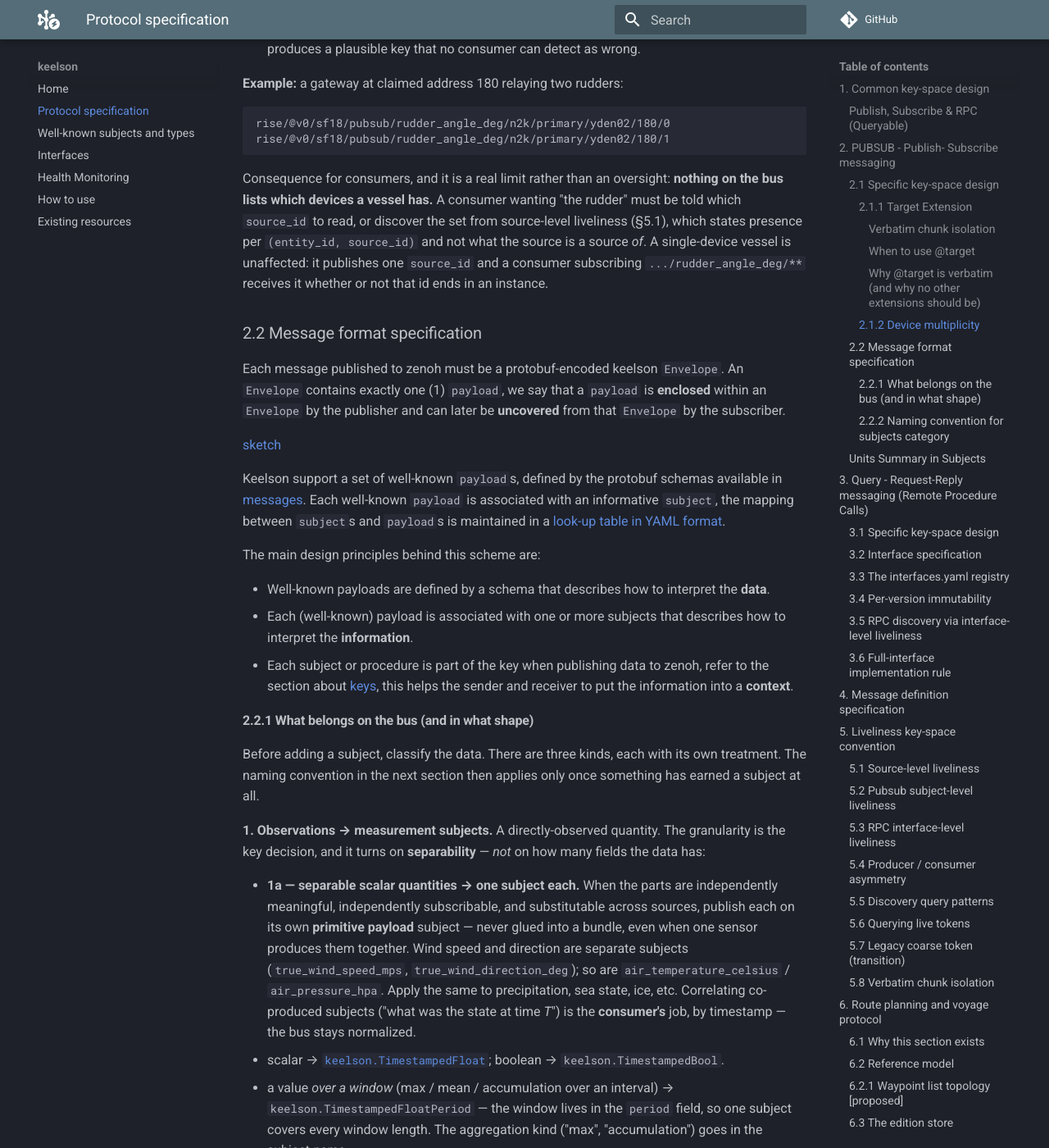
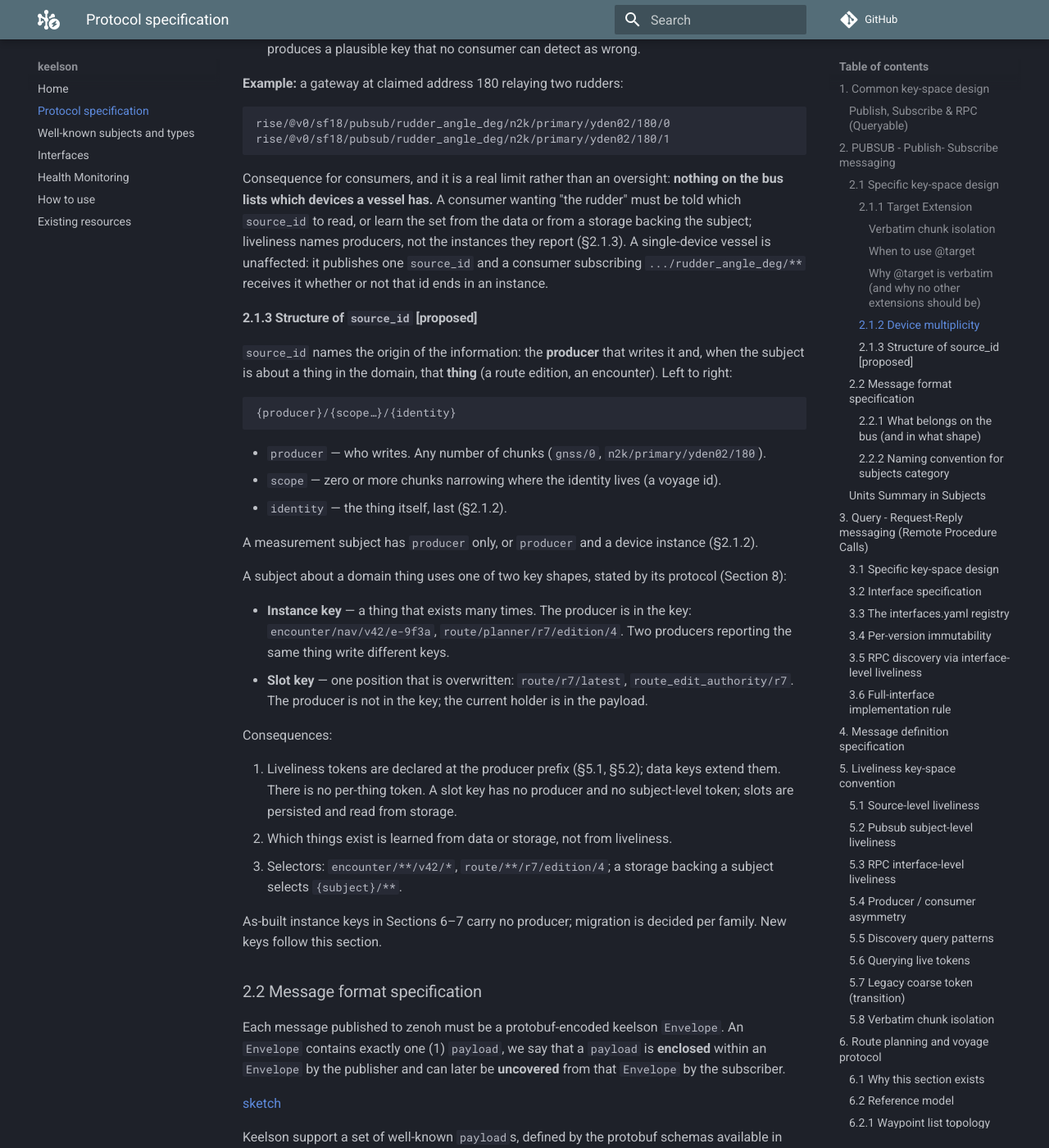
Before and after one commit to RISE-Maritime/keelson, an MkDocs documentation site: the page built from docs/protocol-specification.md, in a window 1280 px wide and 1400 px high, scrolled down 4315 px. Shown: the whole window at 82% size. Built offline with MkDocs 1.6.1 and Material for MkDocs 9.7.7, drawn with Linux system fonts in a browser that asks for light colours; comment, search, counter and statistics services are not loaded; some of the changed text lies outside the part shown.

Commit message:
docs(spec): structure of source_id (§2.1.3) and the protocol specification format (§8)
source_id is read as {producer}/{scope…}/{identity}. Subjects about a
domain thing use one of two key shapes: instance keys carry the producer,
slot keys do not. Liveliness tokens sit at the producer prefix; there is
no per-thing token and no token for a slot. §2.1.2, §5.1 and §5.2 are
amended to match, and §6.3's key table gains a Shape column.

§8 states what a protocol specification must contain and where it lives
(docs/protocols/{name}.md). Sections 6 and 7 are the existing protocols.

Co-Authored-By: Claude Opus 5 (1M context) <noreply@anthropic.com>

````diff
--- a/docs/protocol-specification.md
+++ b/docs/protocol-specification.md
@@ -41,7 +41,7 @@ With
 
 * `pubsub` being the hard-coded word "pubsub" letting users directly identify key expression category
 * `subject` being a well-known subject describing the information contained within the payloads published to this key. The concept of subjects is further described under Data format below.
-* `source_id` being a unique id for the source producing the information described by `subject`. `source_id` may contain any number of addititional levels (i.e. forward slashes `/`) ei. camera/rbg/0
+* `source_id` identifying the origin of the information: the producer that writes it and, where the subject is about a thing in the domain, that thing. It may span several chunks (e.g. `camera/rgb/0`); §2.1.3 gives the order.
 
 #### 2.1.1 Target Extension
 
@@ -169,12 +169,51 @@ rise/@v0/sf18/pubsub/rudder_angle_deg/n2k/primary/yden02/180/1
 
 Consequence for consumers, and it is a real limit rather than an oversight:
 **nothing on the bus lists which devices a vessel has.** A consumer wanting
-"the rudder" must be told which `source_id` to read, or discover the set from
-source-level liveliness (§5.1), which states presence per `(entity_id,
-source_id)` and not what the source is a source *of*. A single-device vessel is
+"the rudder" must be told which `source_id` to read, or learn the set from the data or from
+a storage backing the subject; liveliness names producers, not the instances
+they report (§2.1.3). A single-device vessel is
 unaffected: it publishes one `source_id` and a consumer subscribing
 `.../rudder_angle_deg/**` receives it whether or not that id ends in an
 instance.
+
+#### 2.1.3 Structure of `source_id` **[proposed]**
+
+`source_id` names the origin of the information: the **producer** that writes
+it and, when the subject is about a thing in the domain, that **thing** (a route
+edition, an encounter). Left to right:
+
+```
+{producer}/{scope…}/{identity}
+```
+
+* `producer` — who writes. Any number of chunks (`gnss/0`, `n2k/primary/yden02/180`).
+* `scope` — zero or more chunks narrowing where the identity lives (a voyage id).
+* `identity` — the thing itself, last (§2.1.2).
+
+A measurement subject has `producer` only, or `producer` and a device instance
+(§2.1.2).
+
+A subject about a domain thing uses one of two key shapes, stated by its
+protocol (Section 8):
+
+* **Instance key** — a thing that exists many times. The producer is in the
+  key: `encounter/nav/v42/e-9f3a`, `route/planner/r7/edition/4`. Two producers
+  reporting the same thing write different keys.
+* **Slot key** — one position that is overwritten: `route/r7/latest`,
+  `route_edit_authority/r7`. The producer is not in the key; the current holder
+  is in the payload.
+
+Consequences:
+
+1. Liveliness tokens are declared at the producer prefix (§5.1, §5.2); data
+   keys extend them. There is no per-thing token. A slot key has no producer
+   and no subject-level token; slots are persisted and read from storage.
+2. Which things exist is learned from data or storage, not from liveliness.
+3. Selectors: `encounter/**/v42/*`, `route/**/r7/edition/4`; a storage backing
+   a subject selects `{subject}/**`.
+
+As-built instance keys in Sections 6–7 carry no producer; migration is decided
+per family. New keys follow this section.
 
 ### 2.2 Message format specification
 
@@ -407,7 +446,7 @@ The fourth row is a *form* of the second rather than an orthogonal fact, and it
 {base_path}/@v0/{entity_id}/*/{source_id}
 ```
 
-Declared exactly once per producing *identity* — the `(entity_id, source_id)` pair — at session open; undeclared on shutdown (Zenoh delivers leave events automatically on session close, clean or crashed). The token states "the producer identified by `{entity_id}/{source_id}` is present on the bus" — not which category, subjects or interfaces; those are conveyed by the per-capability tokens. Most processes expose exactly one `source_id` and therefore hold exactly one source-level token; a process that publishes under several `source_id`s (e.g. one poller fanning out per-channel identities) declares one source-level token per identity, so that consumers correlating presence per `(entity_id, source_id)` see each of them.
+Declared exactly once per producer — the `(entity_id, producer prefix)` pair of §2.1.3 — at session open; undeclared on shutdown (Zenoh delivers leave events automatically on session close, clean or crashed). The token states "the producer identified by `{entity_id}/{source_id}` is present on the bus" — not which category, subjects or interfaces; those are conveyed by the per-capability tokens. A process whose keys extend one producer prefix with scope and identity chunks (§2.1.3) holds one token, at the prefix. A process writing as several producers (one poller fanning out per-channel identities under distinct prefixes) holds one per prefix.
 
 The `*` occupies the category slot (`pubsub`, `@rpc`, ...) because source-level presence is category-agnostic — placing it under a verbatim chunk would misrepresent its scope. Note that since `@rpc` is a verbatim chunk, the wildcard never actually intersects RPC-scoped patterns; RPC capability is discovered through the interface-level token, not through this one.
 
@@ -417,7 +456,7 @@ The `*` occupies the category slot (`pubsub`, `@rpc`, ...) because source-level
 {base_path}/@v0/{entity_id}/pubsub/{subject}/{source_id}
 ```
 
-Same shape as a published pubsub key — for a source publishing about *itself*. One token per subject the source is currently configured or wired to publish.
+Same shape as a published pubsub key — for a source publishing about *itself*. One token per subject the source is currently configured or wired to publish. On a subject whose keys carry scope or identity chunks the token ends at the producer prefix (§2.1.3) and every data key extends it. A slot subject (§2.1.3) has no subject-level token.
 
 A source publishing about other entities does not have that shape, and this sentence claimed it did until the gap was noticed: its keys carry the `@target/{target_id}` extension (Section 2.1.1), which no wildcard crosses. Such a source declares a **second, target-scoped token** per subject:
 
@@ -667,18 +706,20 @@ Resolving `RouteRef{r, N}` is therefore a `get` on `route/{r}/edition/{N}`.
 Which subjects survive a restart is configured in the Zenoh router's
 `storage_manager`, not encoded in a separate `state/` key tree:
 
-| Key | Persisted | Cardinality |
-|---|---|---|
-| `route/{route_id}/edition/{N}` | yes | one per edition, immutable once written |
-| `route/{route_id}/latest` | yes | one per route |
-| `voyage/{voyage_id}` | yes | one per voyage |
-| `route_change_event/{route_id}/{change_id}` | yes | append-only, one per bump |
-| `route_signature/{route_id}/edition/{N}` | yes | one per signed edition (§6.3.1) |
-| `route_status/{route_id}` | no | latest wins |
-| `route_edit_authority/{route_id}` | no | latest wins |
-| `route_edit_request/{route_id}` | no | transient |
-| `route_execution/{voyage_id}` | no | 1 Hz, latest wins |
-| `envelope_exceedance/{voyage_id}/{exceedance_id}` | yes | one key per breach, restated until it clears |
+| Key | Shape (§2.1.3) | Persisted | Cardinality |
+|---|---|---|---|
+| `route/{route_id}/edition/{N}` | instance | yes | one per edition, immutable once written |
+| `route/{route_id}/latest` | slot | yes | one per route |
+| `voyage/{voyage_id}` | instance | yes | one per voyage |
+| `route_change_event/{route_id}/{change_id}` | instance | yes | append-only, one per bump |
+| `route_signature/{route_id}/edition/{N}` | instance | yes | one per signed edition (§6.3.1) |
+| `route_status/{route_id}` | slot | no | latest wins |
+| `route_edit_authority/{route_id}` | slot | no | latest wins |
+| `route_edit_request/{route_id}` | slot | no | transient |
+| `route_execution/{voyage_id}` | slot | no | 1 Hz, latest wins |
+| `envelope_exceedance/{voyage_id}/{exceedance_id}` | instance | yes | one key per breach, restated until it clears |
+
+The instance keys above predate §2.1.3 and carry no producer chunk; see the migration note there.
 
 An edition key, once written, MUST NOT be rewritten. Editions are the audit
 trail; a mutable edition is not one.
@@ -1359,3 +1400,29 @@ says *why* there is no value, which presence alone cannot — "no GNSS fitted" a
 "the GNSS failed" are both absences and a relief needs to be told which. The
 `AVAILABILITY_UNKNOWN = 0` sentinel, and any value a build does not recognise,
 both fail closed under the MUST above.
+
+## 8. Protocol specifications **[proposed]**
+
+A protocol is a set of subjects and interfaces that only make sense together:
+messages published by different roles, in an order, with rules about who may
+write what. Sections 6 and 7 are protocols. A new family of related subjects is
+registered as a protocol, not as loose subjects.
+
+A protocol specification has these sections, in this order:
+
+1. **Purpose** — the gap it fills.
+2. **Roles** — who participates, by function (advisor, decision holder, conn
+   holder), not by connector name.
+3. **Keys** — one table: subject or interface, key template, shape (instance /
+   slot, §2.1.3), storage (none / latest / history), rate or cardinality.
+4. **Lifecycle** — for each subject whose value changes: its states, the field
+   that carries them, and the role allowed to make each transition. The proto
+   default is never a state.
+5. **Sequence** — the steps in order, as a diagram plus a line per step: role,
+   message, guard. Where a step is an RPC on a vehicle interface, say so; that
+   is the line between recording something and acting on it.
+6. **Invariants** — statements that must hold across messages.
+7. **Not solved** — what the protocol deliberately leaves out.
+
+Sections 3–5 are normative. A protocol specification lives in
+`docs/protocols/{name}.md`; Sections 6 and 7 move there when next revised.
````
